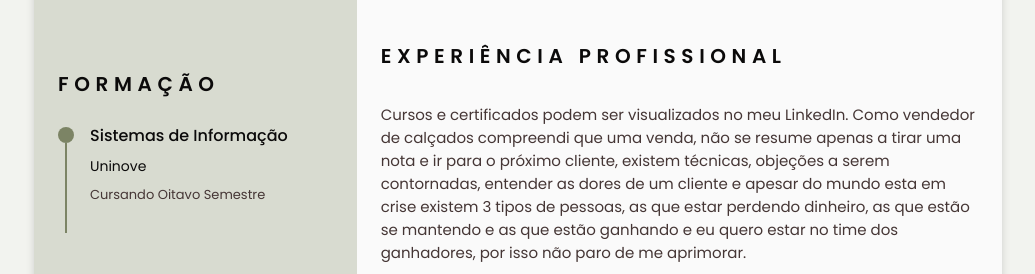
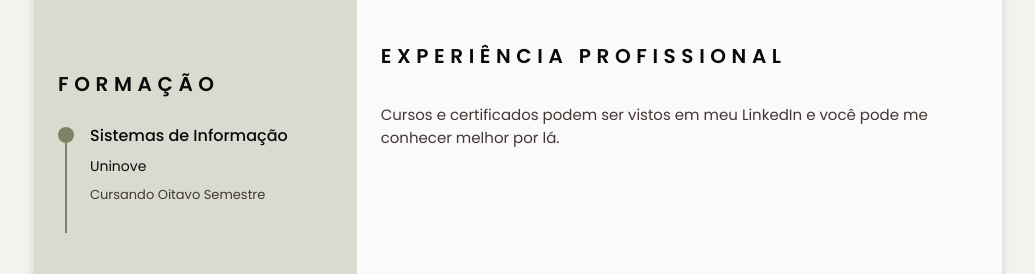
Before and after one commit to vksanches/vendedor, a plain HTML site: page index.html in a window 1280 px wide. Shown: the part 662-936 px from the top of the page, without its empty margins (122-1157 px from the left). Drawn offline with nearby package versions, Linux system fonts and the light colour scheme.

Commit message:
Update index.html

```diff
--- a/index.html
+++ b/index.html
@@ -382,7 +382,7 @@
 
                         <div class="certificate__content">
                             <h3 class="certificate__title"></h3>
-                            <p class="certificate__description">Cursos e certificados podem ser visualizados no meu LinkedIn. Como vendedor de calçados compreendi que uma venda, não se resume apenas a tirar uma nota e ir para o próximo cliente, existem técnicas, objeções a serem contornadas, entender as dores de um cliente e apesar do mundo esta em crise existem 3 tipos de pessoas, as que estar perdendo dinheiro, as que estão se mantendo e as que estão ganhando e eu quero estar no time dos ganhadores, por isso não paro de me aprimorar.
+                            <p class="certificate__description">Cursos e certificados podem ser vistos em meu LinkedIn e você pode me conhecer melhor por lá.
                         </p>
                         </div>
 
```
